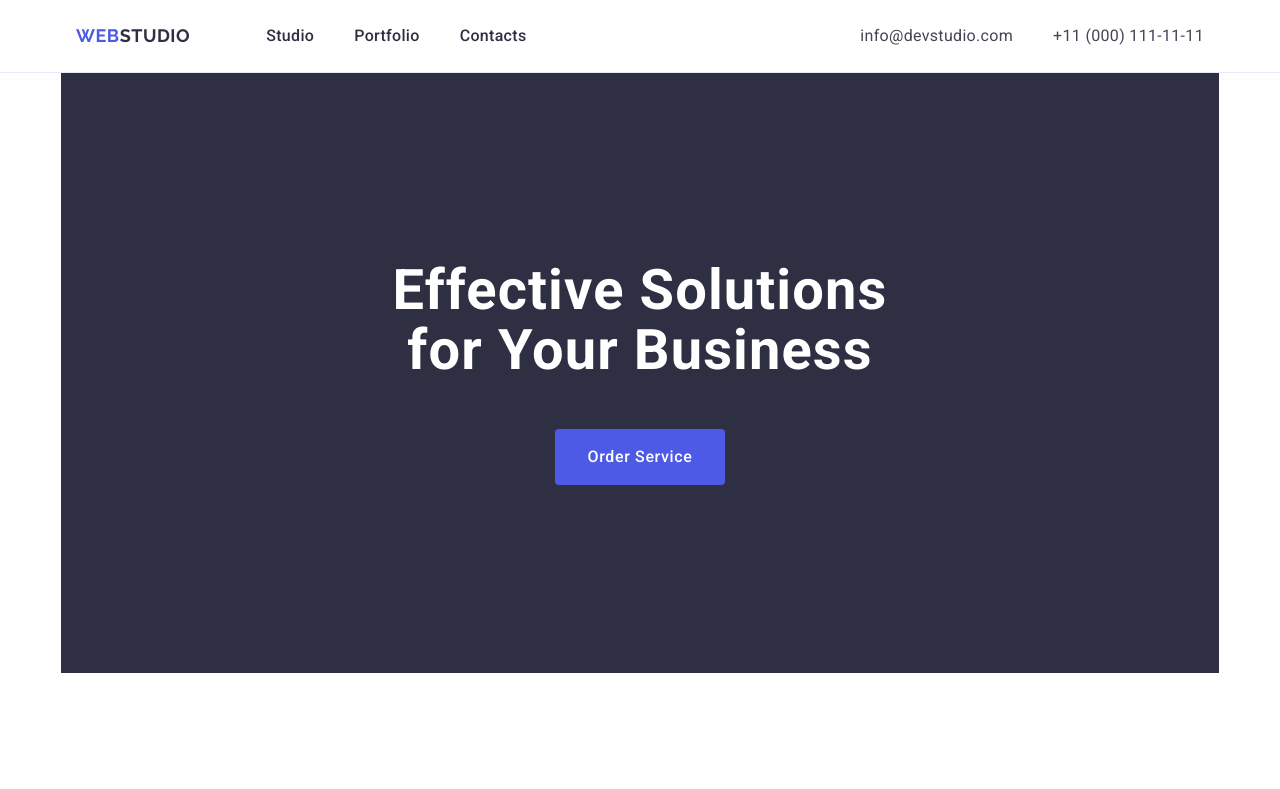
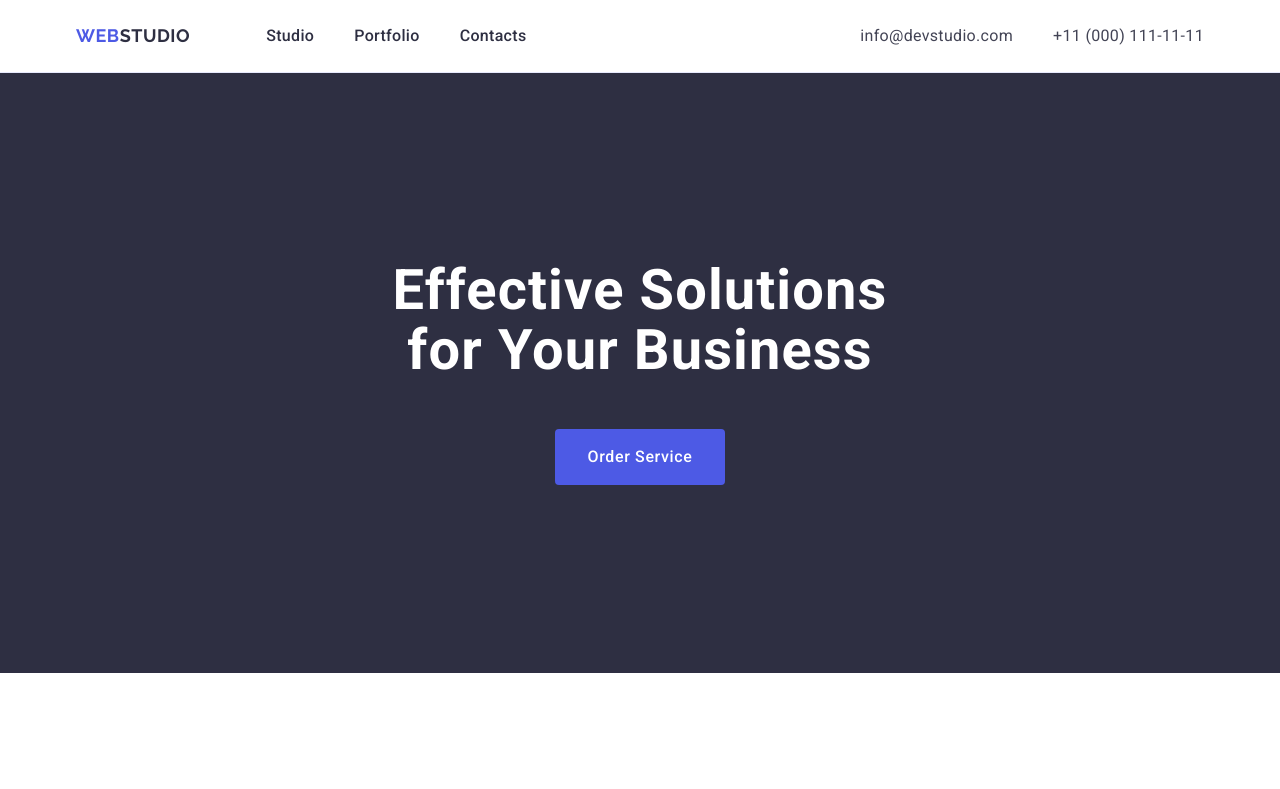
Before and after one commit to JuliaKoka/goit-homework-03, a plain HTML site: page index.html in a window 1280 px wide. Shown: the top 789 px of the page. Drawn offline with nearby package versions, Linux system fonts and the light colour scheme.

Commit message:
homework 3 extended background

```diff
--- a/css/styles.css
+++ b/css/styles.css
@@ -116,7 +116,7 @@ img {
 
 /*==============================hero===============================*/
 
-.hero-container {
+.hero {
   background: var(--NAVY-BLUE, #2e2f42);
   padding: 188px 0;
 }
```
